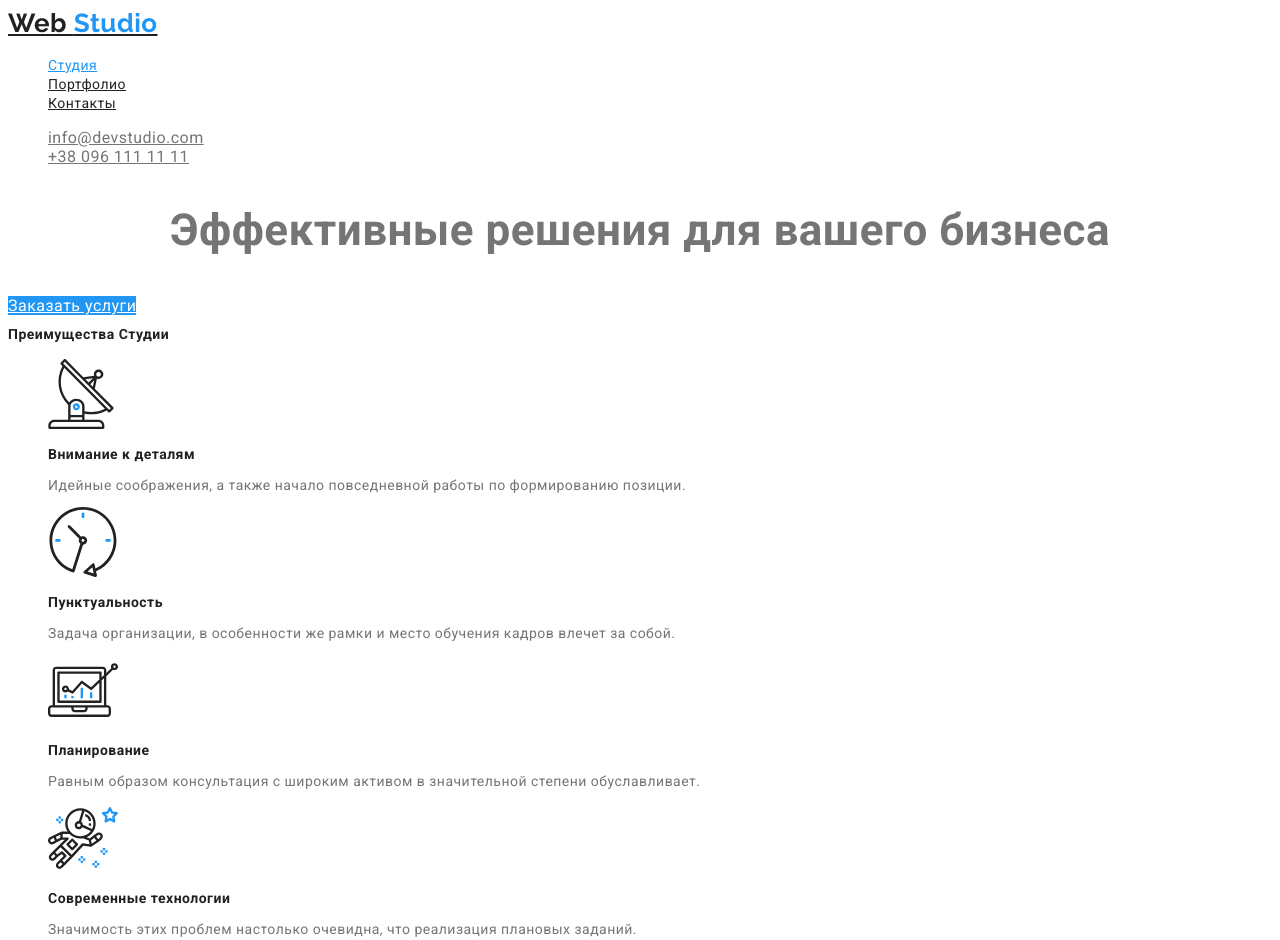
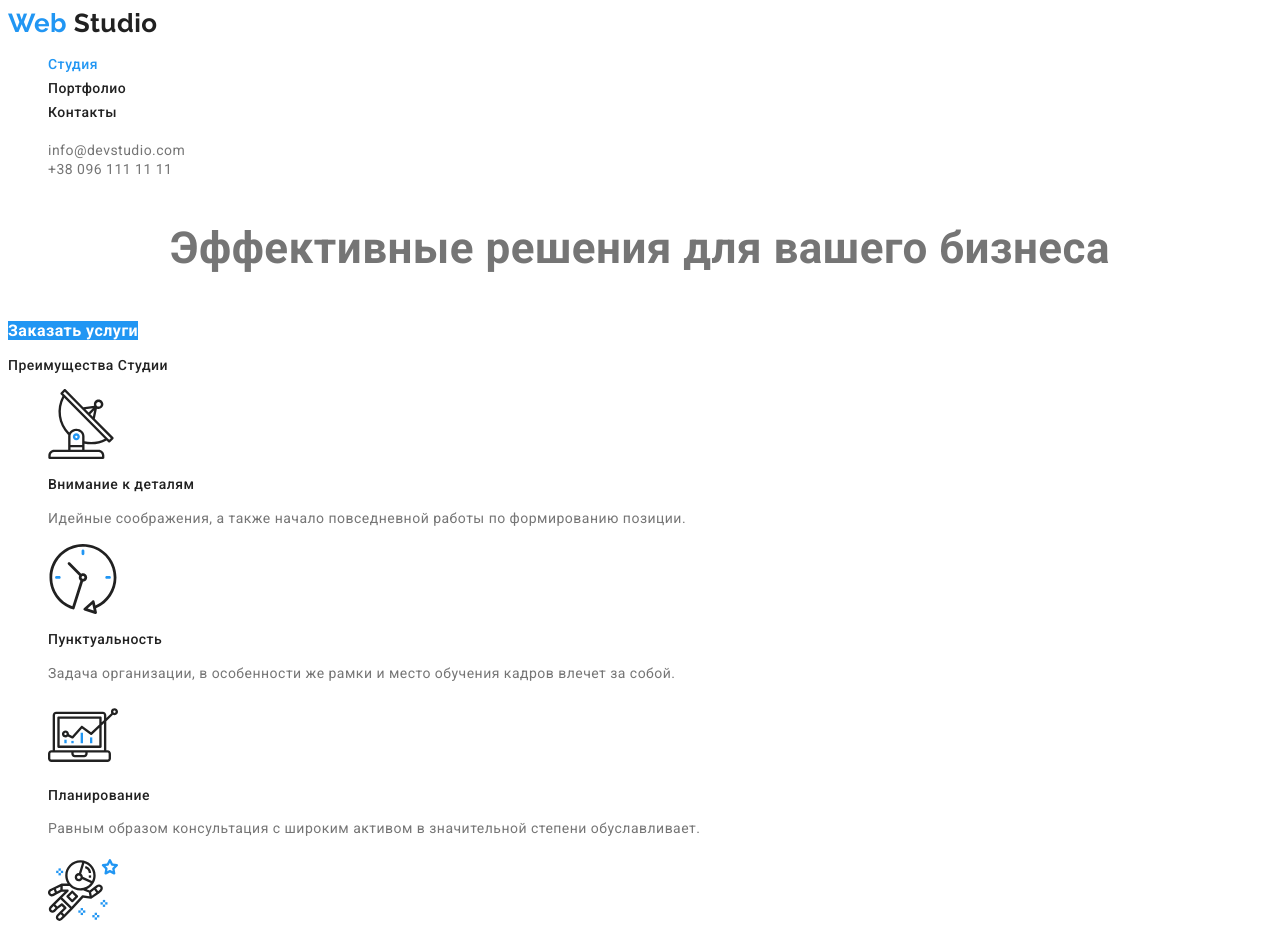
Before and after one commit to Eugene-36/goit-markup-hw-02, a plain HTML site: page index.html in a window 1280 px wide. Shown: the top 940 px of the page. Drawn offline with Linux system fonts and the light colour scheme.

Commit message:
Добавляет новые данные

```diff
--- a/css/main.css
+++ b/css/main.css
@@ -14,6 +14,18 @@ body{
 .list{
     list-style:none;
 }
+/* Убирает подчёркивание и добавляет стили */
+.link-underline{
+    color: var(--primary-text-color);
+    text-decoration: none;
+    font-weight: 400;
+    font-size: 14px;
+    line-height: 1.7;
+    font-style: normal;
+}
+.text .text-light:focus{
+    color: var(--accent-color);
+}
 /*Создание основной палитры -основной текст-(#757575)*/
 /*Заголовки у меня цвета:(color: #212121;) h1 цвет(#FFFFFF;),навигация (#212121)*/
 /*h1 цвет(#FFFFFF;)*/
@@ -26,7 +38,7 @@ body{
 
 /* Работа с header*/
 .logo{
-    color: var(--head-color);
+    color: var(--accent-color);
     font-family: Raleway,cursive;
     font-weight: bold;
     font-size: 26px;
@@ -34,11 +46,13 @@ body{
 
 }
 .color-logo{
-    color: var(--accent-color);
+    color: var(--head-color);
 }
+
+
 .site-nav .link{
   color: var(--head-color);
-    font-weight: 400;
+    font-weight: 500;
     font-size: 14px;
     line-height: 1.14;
 
@@ -52,26 +66,29 @@ body{
 }
 .contact-info .contact-info-color{
     color: var(--primary-text-color);
+    font-weight: 400;
+    font-size: 14px;
+    line-height: 1.18;
 }
 /* Работа с секциями (заголовки) */
 .section-title{
     color: var(--head-color);
-    font-weight: 700;
+    font-weight: 500;
     font-size: 14px;
-    line-height: 1.14;
+    line-height: 1.1;
 }
 /* Основной текст описания кртинок */
 .section-title-text{
-font-weight: normal;
+font-weight: 400;
 font-size: 14px;
-line-height:1,7;
+line-height: 1.7;
 }
 /* Название профессий */
 .section-title-name{
 
     font-weight: 400;
     font-size: 16px;
-    line-height: 1.1;
+    line-height: 1.18;
 }
 /* Стили основных заголовков */
 .section-title-style{
@@ -85,7 +102,7 @@ text-align: center;
 .section-title-hero{
      font-weight: 900;
      font-size: 44px;
-    line-height: 1.3;
+    line-height: 1.5;
     text-align: center;
 
 
@@ -97,11 +114,14 @@ text-align: center;
 .button{
     color:var(--white-color);
     background-color: var(--accent-color);
+    font-weight: 700;
+    font-size: 16px;
+    line-height: 1.8;
 }
 .button.primary{
     color: var(--white-color);
     background-color: var(--accent-color);
-    font-weight: bold;
+    font-weight: 700;
     font-size: 16px;
     line-height: 1.8;
 }
```
